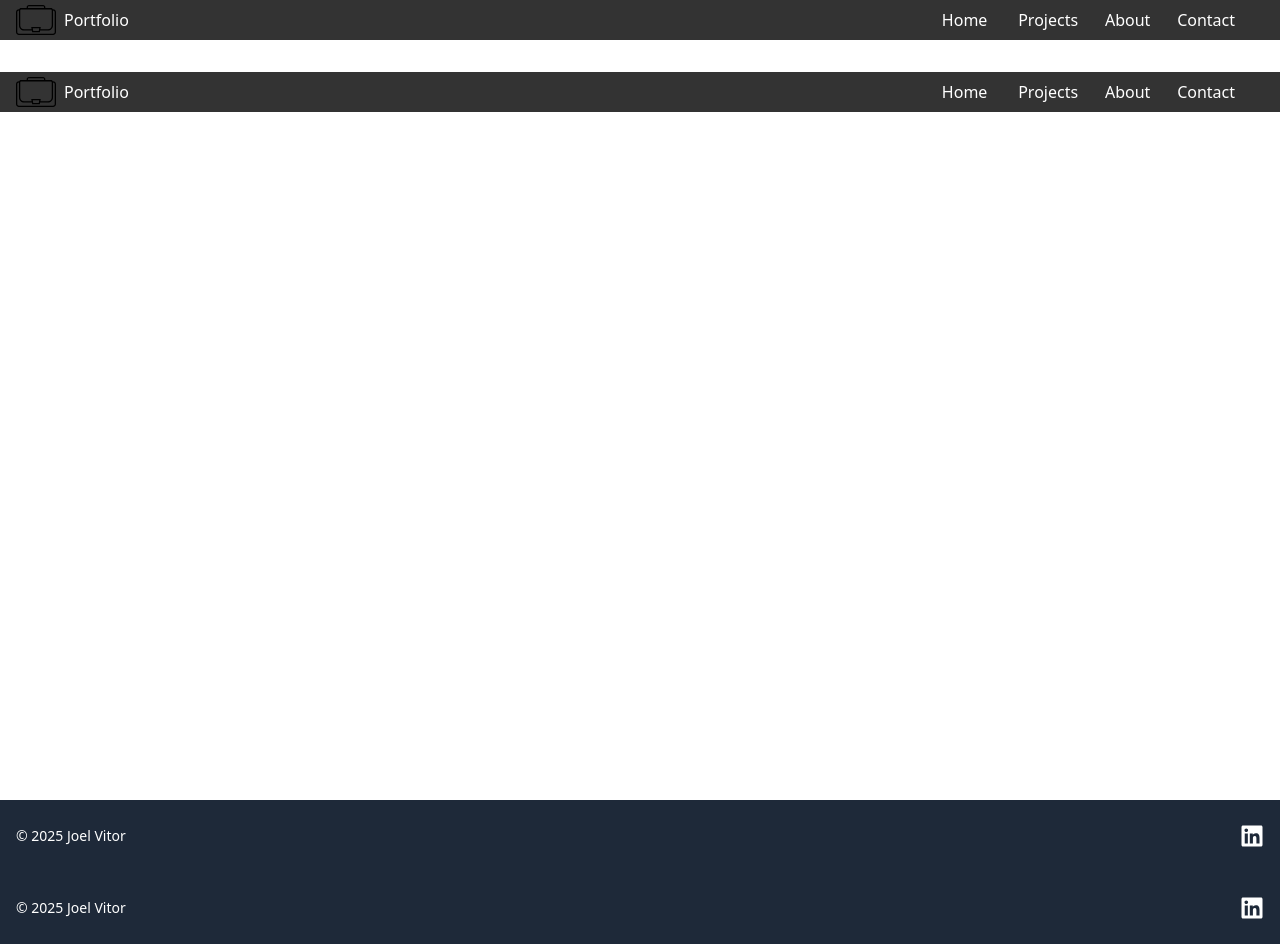
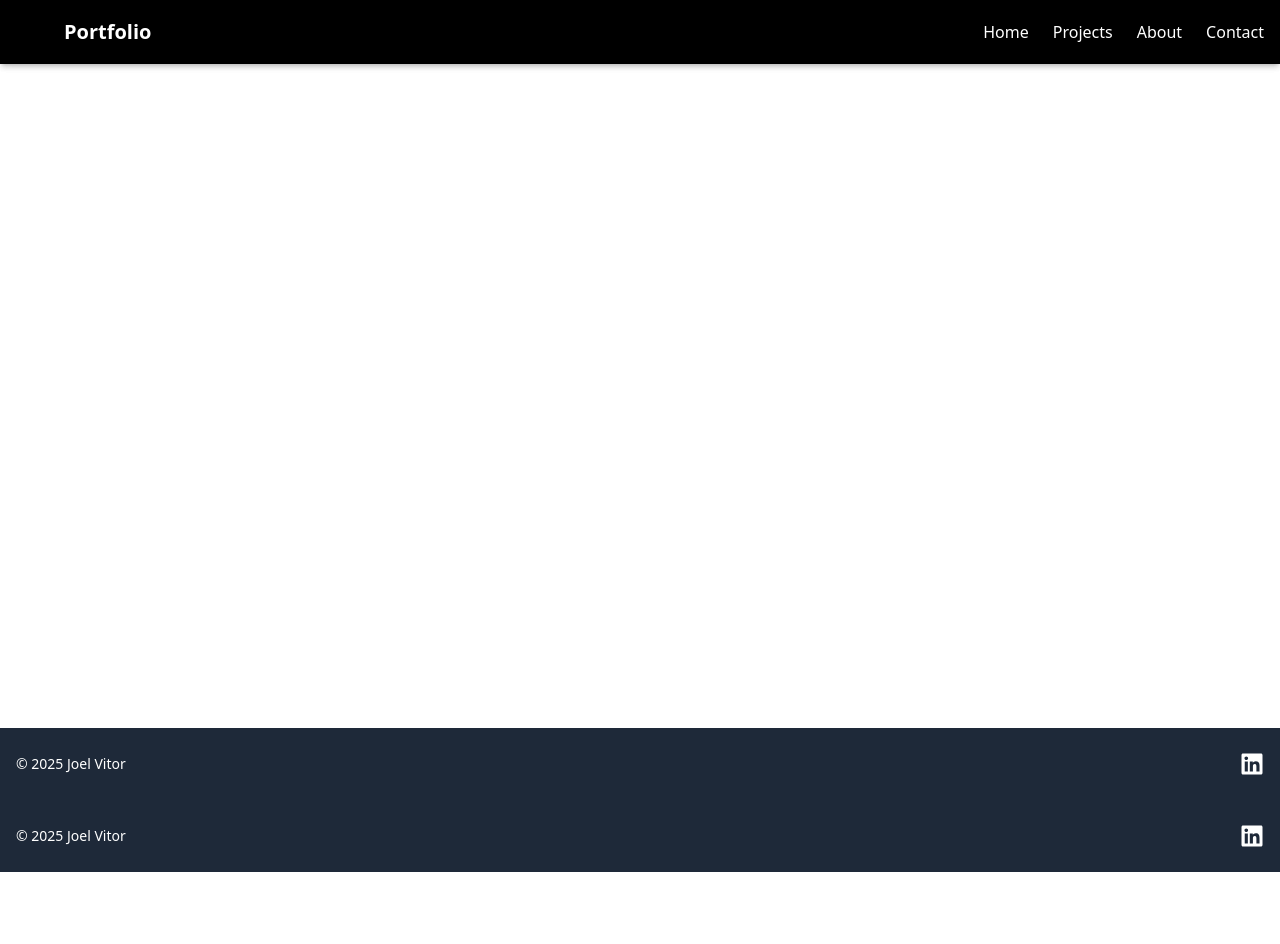
Before and after one commit to joelvitorniino/portfolio, a Next.js app: page /components/Layout in a window 1280 px wide. After the commit the page ends 872 px from the top, so only its background shows below. Built offline with nearby package versions, Linux system fonts and the light colour scheme.

Commit message:
feat: redesign in somethings

```diff
--- a/pages/about.tsx
+++ b/pages/about.tsx
@@ -15,7 +15,11 @@ export default function About() {
       <Head>
         <title>Sobre Joel Vitor - Portfólio</title>
       </Head>
-      <main className="bg-gray-100 min-h-screen p-8">
+      {/*
+        Adicionamos pt-20 (padding-top de 5rem) para empurrar o conteúdo
+        abaixo do navbar fixo. Ajuste conforme necessário.
+      */}
+      <main className="bg-gray-100 min-h-screen p-8 pt-20">
         <section className="max-w-4xl mx-auto bg-white rounded-lg shadow p-8">
           {/* Cabeçalho com Nome e Profissão */}
           <header className="mb-6">
@@ -162,7 +166,7 @@ export default function About() {
           {/* Download do Currículo */}
           <section className="text-center">
             <Link href="/pdf/cv_joelvitor.pdf" className="inline-block bg-blue-500 hover:bg-blue-600 text-white font-bold py-3 px-6 rounded">
-                Download Currículo
+              Download Currículo
             </Link>
           </section>
         </section>
--- a/pages/components/Navbar.tsx
+++ b/pages/components/Navbar.tsx
@@ -1,53 +1,115 @@
+import { useState } from "react";
 import Image from "next/image";
 import Link from "next/link";
 
 export default function Navbar() {
+  const [mobileMenuOpen, setMobileMenuOpen] = useState(false);
+
   return (
-    <nav className="flex justify-between items-center pl-4 pr-1.2em mb-8 bg-black-smooth text-white">
-      <div className="flex justify-center items-center">
+    <header className="bg-black text-white shadow-md fixed w-full top-0 z-50">
+      <nav className="max-w-7xl mx-auto px-4 py-3 flex justify-between items-center">
+        {/* Logo e título */}
+        <Link href="/" className="flex items-center">
           <Image
             src="/images/portfolio.svg"
-          width="40"
-          height="40"
-          alt="Portfolio Joel Vitor"
-          className="iphone:w-0 iphone:h-0 lg:w-10 lg:h-10 md:w-10 md:h-10 sm:w-10 sm:h-10"
+            alt="Portfolio Logo"
+            width={40}
+            height={40}
           />
-        <h1 className="lg:ml-2 md:ml-3em sm:ml-3em iphone:-ml-3">Portfolio</h1>
+          <span className="ml-2 text-xl font-bold">Portfolio</span>
+        </Link>
+
+        {/* Menu Desktop */}
+        <ul className="hidden md:flex space-x-6">
+          <li>
+            <Link href="/" className="hover:text-gray-300 transition">
+              Home
+            </Link>
+          </li>
+          <li>
+            <Link href="/projects" className="hover:text-gray-300 transition">
+              Projects
+            </Link>
+          </li>
+          <li>
+            <Link href="/about" className="hover:text-gray-300 transition">
+              About
+            </Link>
+          </li>
+          <li>
+            <Link href="/contact" className="hover:text-gray-300 transition">
+              Contact
+            </Link>
+          </li>
+        </ul>
+
+        {/* Botão do menu Mobile */}
+        <div className="md:hidden">
+          <button
+            className="focus:outline-none"
+            onClick={() => setMobileMenuOpen(!mobileMenuOpen)}
+          >
+            <svg
+              className="w-6 h-6"
+              fill="none"
+              stroke="currentColor"
+              viewBox="0 0 24 24"
+              xmlns="http://www.w3.org/2000/svg"
+            >
+              <path
+                strokeLinecap="round"
+                strokeLinejoin="round"
+                strokeWidth="2"
+                d="M4 6h16M4 12h16M4 18h16"
+              />
+            </svg>
+          </button>
         </div>
-      <ul className="flex list-none">
-        <li className="lg:mr-1.3em max-sm:mr-2 iphone:mr-0 iphone:ml-7">
+      </nav>
+
+      {/* Mobile Menu */}
+      {mobileMenuOpen && (
+        <div className="md:hidden bg-black text-white">
+          <ul className="flex flex-col space-y-2 p-4">
+            <li>
               <Link
                 href="/"
-            className="text-white no-underline p-1 transition border border-b-2 border-solid border-transparent hover:border-white"
+                className="hover:text-gray-300 transition"
+                onClick={() => setMobileMenuOpen(false)}
               >
                 Home
               </Link>
             </li>
-        <li className="lg:mr-1.3em max-sm:mr-2 iphone:mr-0">
+            <li>
               <Link
                 href="/projects"
-            className="text-white no-underline p-1 transition border border-b-2 border-solid border-transparent hover:border-white"
+                className="hover:text-gray-300 transition"
+                onClick={() => setMobileMenuOpen(false)}
               >
                 Projects
               </Link>
             </li>
-        <li className="lg:mr-1.3em max-sm:mr-1 iphone:mr-0 iphone:-ml-1">
+            <li>
               <Link
                 href="/about"
-            className="text-white no-underline p-1 transition border border-b-2 border-solid border-transparent hover:border-white"
+                className="hover:text-gray-300 transition"
+                onClick={() => setMobileMenuOpen(false)}
               >
                 About
               </Link>
             </li>
-        <li className="lg:mr-1.3em max-sm:-mr-2 iphone:-ml-1">
+            <li>
               <Link
                 href="/contact"
-            className="text-white no-underline p-1 transition border border-b-2 border-solid border-transparent hover:border-white"
+                className="hover:text-gray-300 transition"
+                onClick={() => setMobileMenuOpen(false)}
               >
                 Contact
               </Link>
             </li>
           </ul>
-    </nav>
+        </div>
+      )}
+    </header>
   );
 }
--- a/pages/projects.tsx
+++ b/pages/projects.tsx
@@ -48,11 +48,13 @@ export default function ProjectsPage() {
       <Head>
         <title>Projetos - Portfólio</title>
       </Head>
-      <div className="min-h-screen bg-gray-100 py-10">
+      <div className="min-h-screen bg-gray-100 pt-20 pb-10">
         <div className="max-w-7xl mx-auto px-4">
           <header className="mb-8 text-center">
             <h1 className="text-4xl font-bold text-gray-800">Meus Projetos</h1>
-            <p className="mt-2 text-lg text-gray-600">Confira alguns dos projetos que desenvolvi.</p>
+            <p className="mt-2 text-lg text-gray-600">
+              Confira alguns dos projetos que desenvolvi.
+            </p>
           </header>
           <div className="grid gap-6 sm:grid-cols-2 lg:grid-cols-3">
             {data.data.map((project) => (
```
Lines whose indentation alone changed are shown as unchanged.
